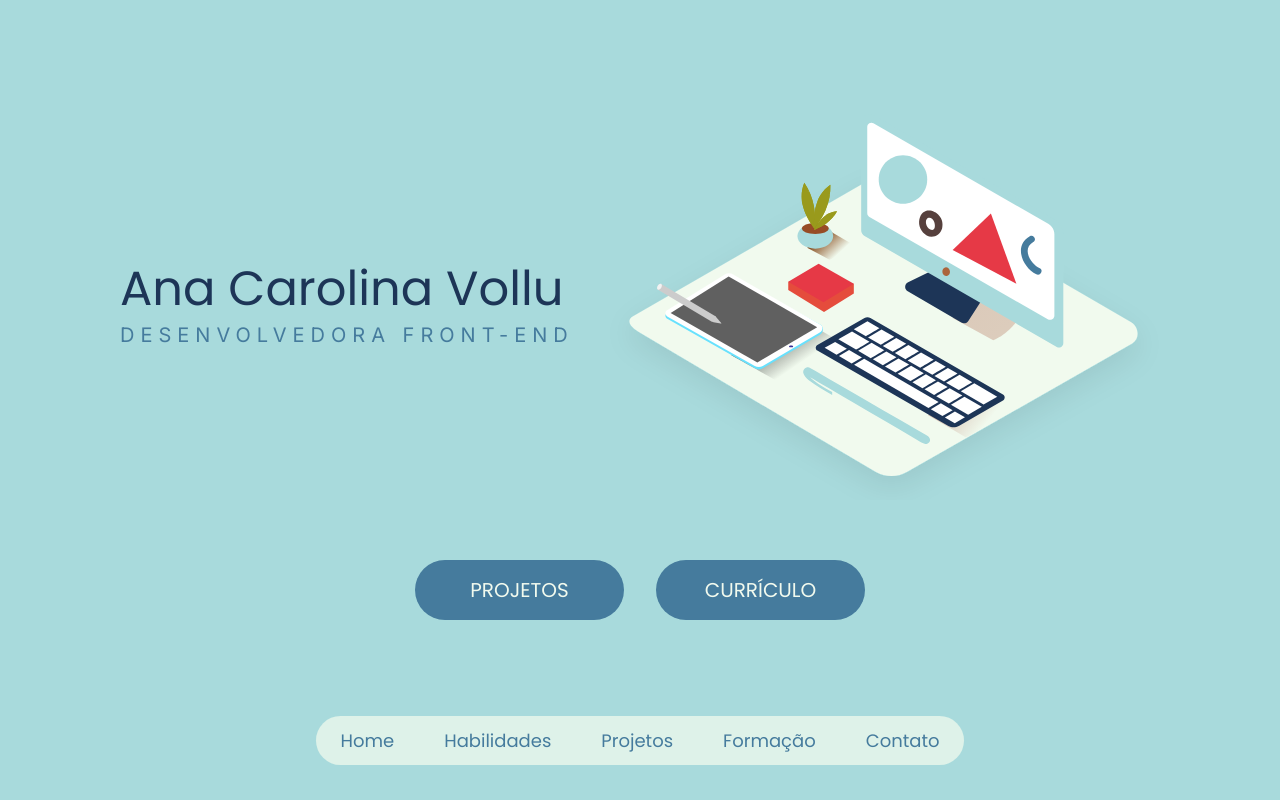
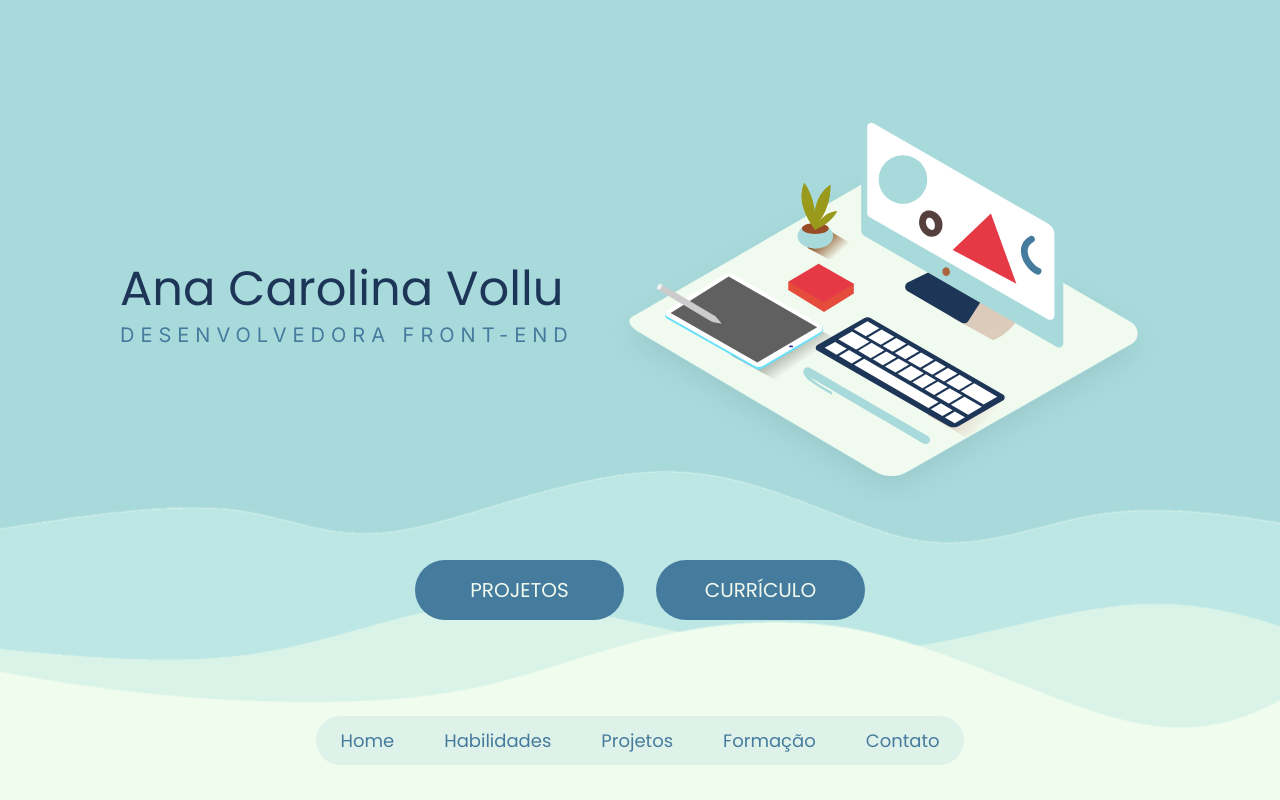
Before and after one commit to anavollu/curriculo-ana, a SvelteKit app: page / in a window 1280 px wide. Built offline with nearby package versions, Linux system fonts and the light colour scheme.

Commit message:
wip: bg image home

```diff
--- a/src/routes/+layout.svelte
+++ b/src/routes/+layout.svelte
@@ -2,6 +2,7 @@
 	import '../app.css';
 	import { page } from '$app/stores';
 	import redLine from '$lib/assets/red-line.svg';
+	import homeBg from '$lib/assets/home-bg.svg';
 	import Menu from './menu.svelte';
 	import Button from './button.svelte';
 	import type { LayoutData } from './$types';
@@ -15,7 +16,7 @@
 </script>
 
 <div class="flex min-h-full flex-col overflow-hidden">
-	<div class="mx-auto w-full max-w-[1440px]">
+	<div class="z-10 mx-auto w-full max-w-[1440px]">
 		<div class="flex justify-between px-5 py-4 lg:hidden">
 			<div>
 				<Menu pages={data.resume.home.menuItems} />
@@ -40,6 +41,9 @@
 			</div>
 		</div>
 	</div>
+	{#if isHome}
+		<img class="absolute bottom-0 w-full" src={homeBg} alt="Background" />
+	{/if}
 </div>
 
 <style lang="postcss">
```
Also changed, not shown: src/lib/assets/home-bg.svg (added).
